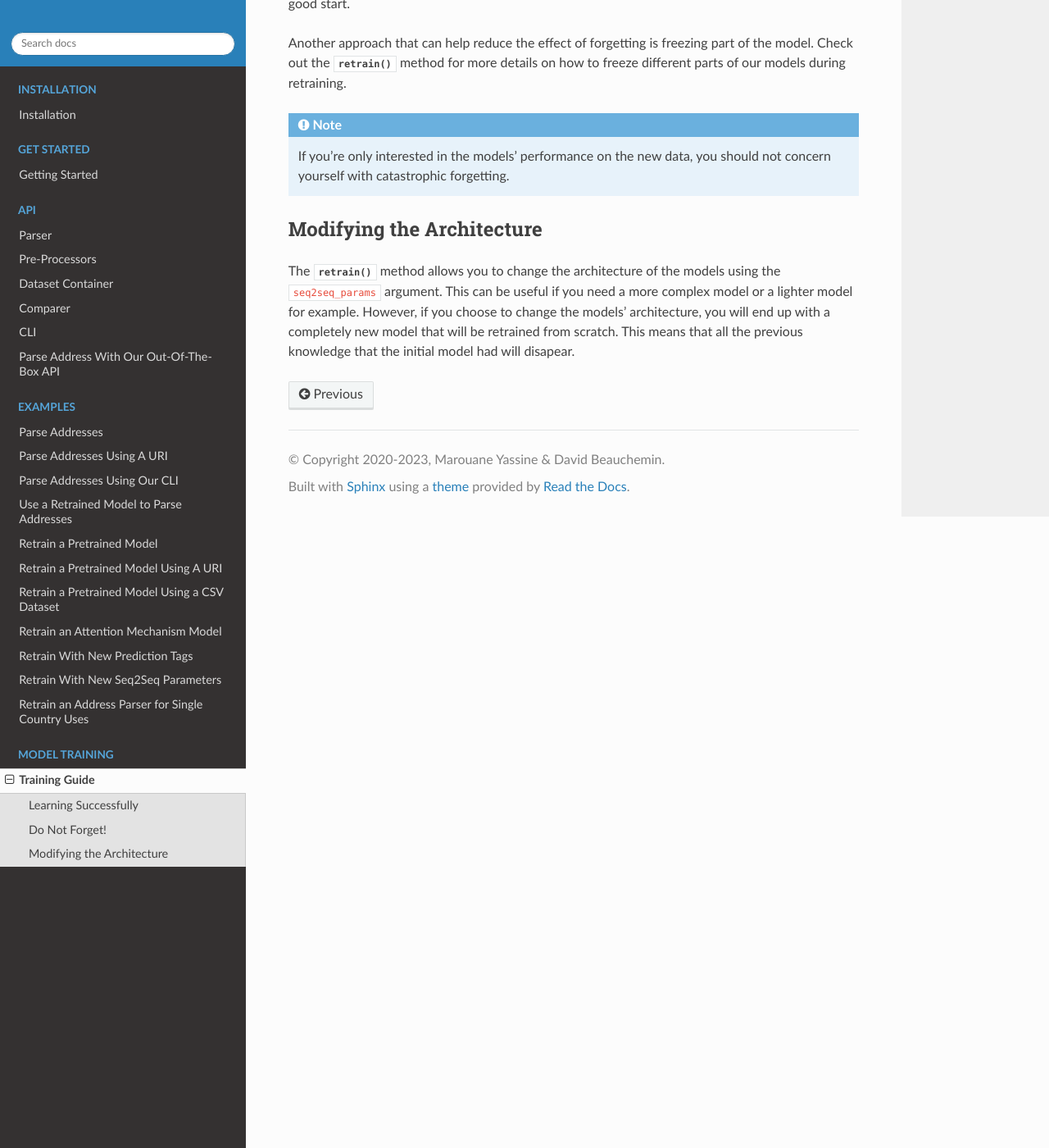
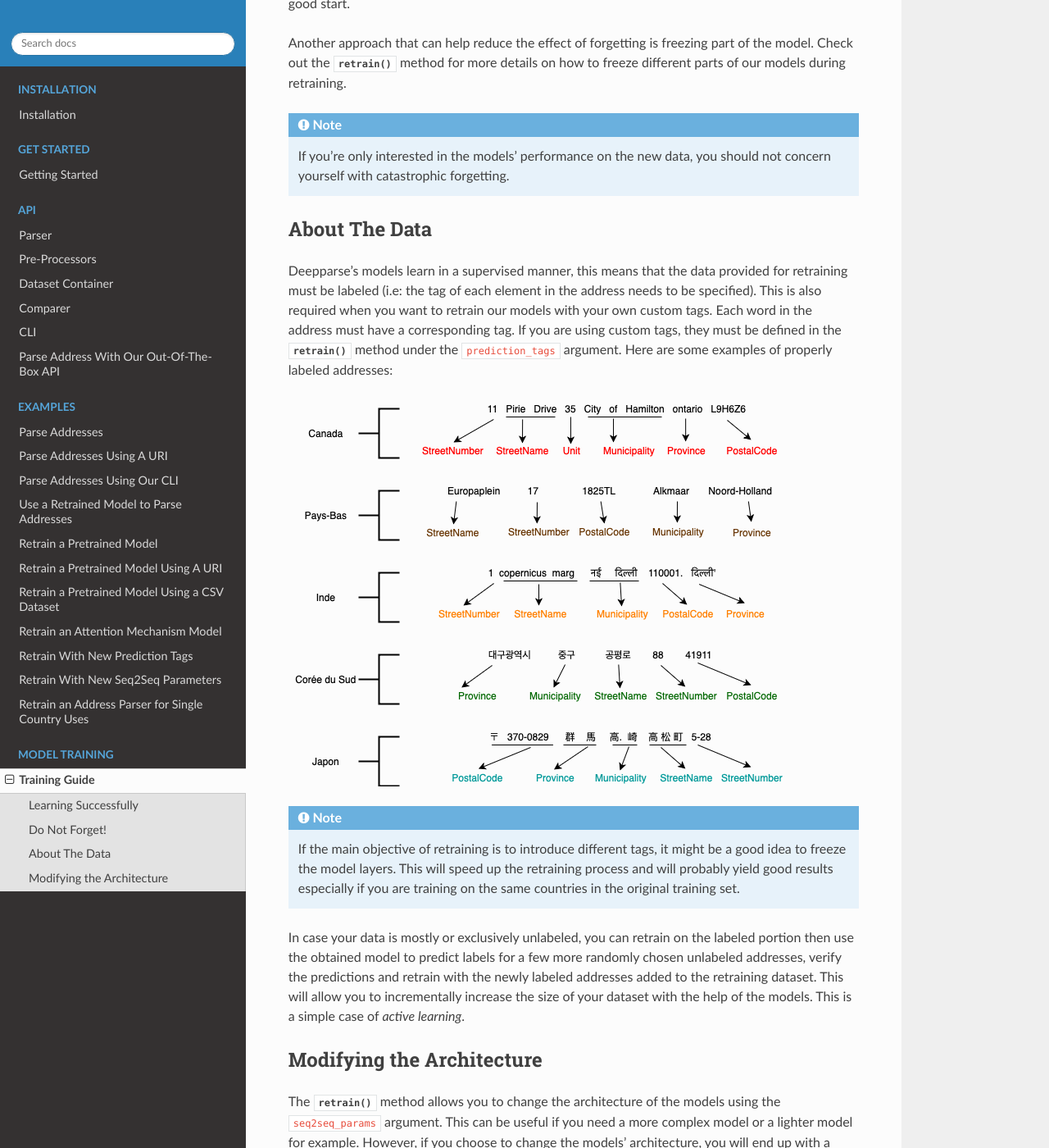
Before and after one commit to GRAAL-Research/deepparse, a Sphinx documentation site: the page built from docs/source/training_guide.rst, in a window 1280 px wide and 1400 px high, scrolled down 1943 px. Shown: the whole window at 82% size. Built offline with Sphinx 7.4.7 and the Read the Docs theme 2.0.0, drawn with Linux system fonts in a browser that asks for light colours; the version number could not be read and is left out.

Commit message:
added details about the data

```diff
--- a/docs/source/training_guide.rst
+++ b/docs/source/training_guide.rst
@@ -13,7 +13,8 @@ be useful in order to successfully adapt our models. See :ref:`fine_tuning` to v
 how to retrain our models.
 
 .. note::
-   We provide practical recommendations for the fine-tuning process, but you may have to try multiple retraining configurations to achieve an optimal result. If you are having difficulty adapting our models to your use-case, feel free to
+   We provide practical recommendations for the fine-tuning process, but you may have to try multiple retraining configurations to
+   achieve an optimal result. If you are having difficulty adapting our models to your use-case, feel free to
    open an issue on the deepparse `Github <https://github.com/GRAAL-Research/deepparse/issues>`_.
 
 A few use-cases may lead you to want to retrain Deepparse's models. Whether you wish to obtain a better
@@ -37,7 +38,8 @@ This is especially true in the case of Deepparse since the task you are fine-tun
 However, there are a couple of points to consider in order to obtain favourable results:
 
 - **Make sure you have enough data**: deep learning models are notorious for being pretty data hungry, so unless you have enough data the models
-  are going have a hard time learning. Since Deepparse's models have already been trained on a few million addresses, the need for data is mitigated when it comes to fine-tuning. However, it is recommended to use at least a few thousand examples per new country when retraining.
+  are going have a hard time learning. Since Deepparse's models have already been trained on a few million addresses, the need for data is mitigated when it comes to fine-tuning. However,
+  it is recommended to use at least a few thousand examples per new country when retraining.
 
 - **Prepare your dataset**: once you are done pre-processing your dataset, you must convert it to a format which can be loaded into
   a :class:`~deepparse.dataset_container.DatasetContainer`. See the :ref:`dataset_container` section for more details.
@@ -71,6 +73,26 @@ the :meth:`~deepparse.parser.AddressParser.retrain` method for more details on h
 .. note::
    If you're only interested in the models' performance on the new data, you should not concern yourself with catastrophic forgetting.
 
+
+About The Data
+**************
+
+Deepparse's models learn in a supervised manner, this means that the data provided for retraining must be labeled (i.e: the tag of each element in the
+address needs to be specified). This is also required when you want to retrain our models with your own custom tags. Each word in the address must
+have a corresponding tag. If you are using custom tags, they must be defined in the :meth:`~deepparse.parser.AddressParser.retrain` method under
+the ``prediction_tags`` argument. Here are some examples of properly labeled addresses:
+
+.. image:: /_static/img/labeled_addresses.png
+
+.. note::
+  If the main objective of retraining is to introduce different tags, it might be a good idea to freeze the model layers. This will speed up the
+  retraining process and will probably yield good results especially if you are training on the same countries in the original training set.
+
+In case your data is mostly or exclusively unlabeled, you can retrain on the labeled portion then use the obtained model to predict labels
+for a few more randomly chosen unlabeled addresses, verify the predictions and retrain with the newly labeled addresses added to the retraining dataset.
+This will allow you to incrementally increase the size of your dataset with the help of the models. This is a simple case of *active learning*.
+
+
 Modifying the Architecture
 **************************
 
```
Also changed, not shown: docs/source/_static/img/labeled_addresses.png (added).
